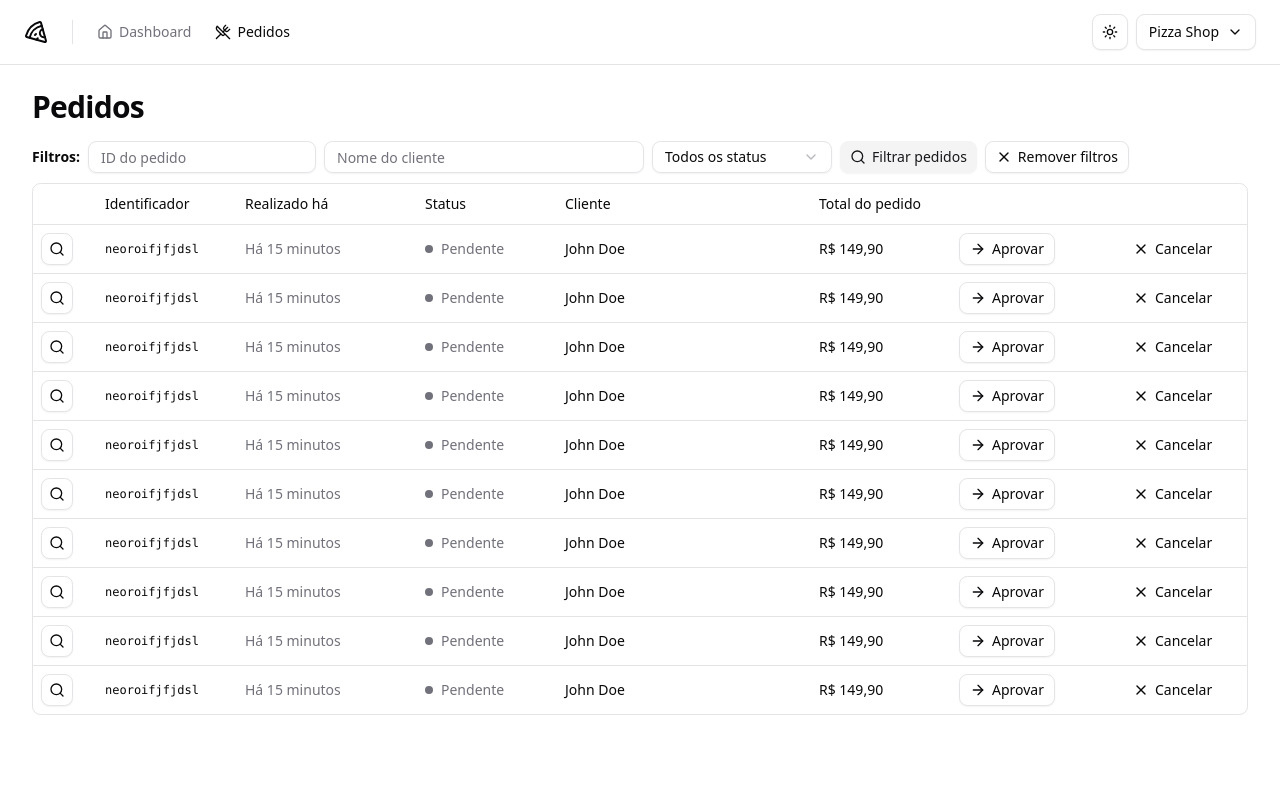
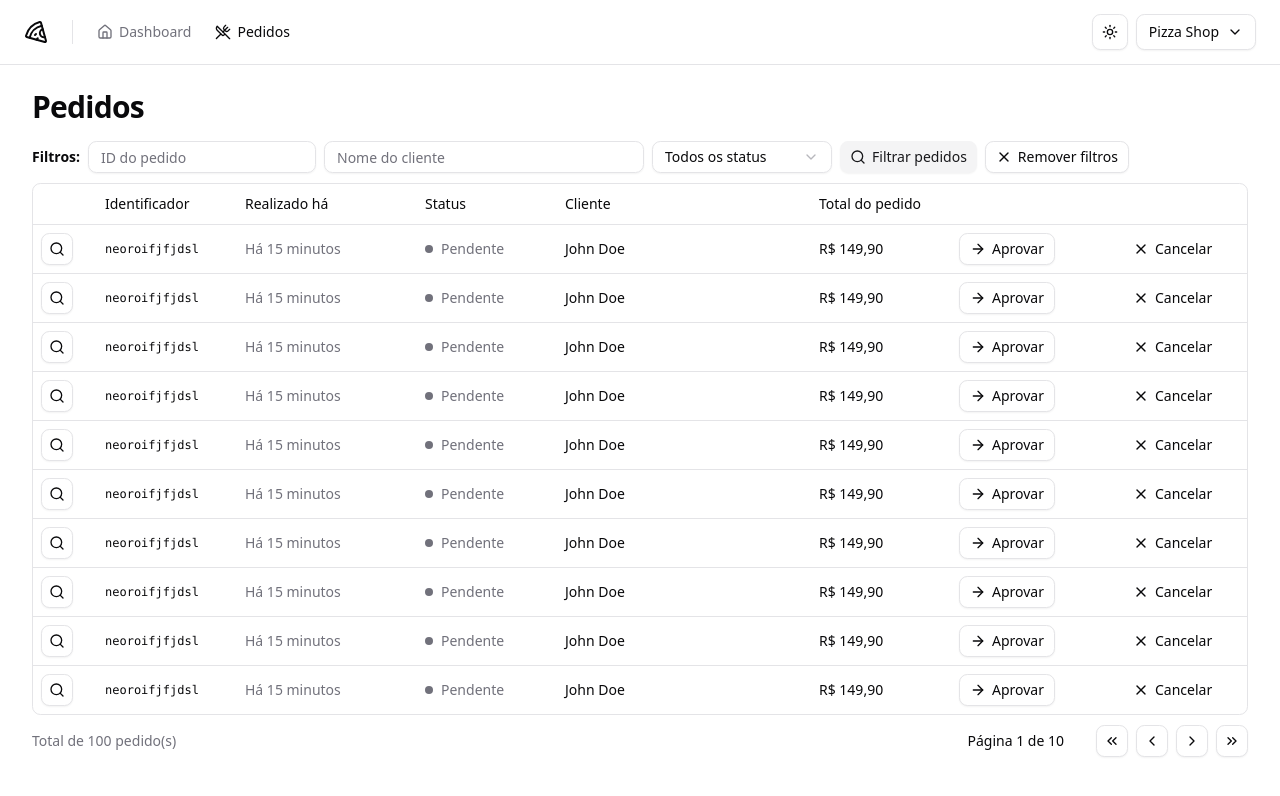
Before and after one commit to guilherme-s-barros/04-pizzashop-web, a React (Vite) app: page /orders in a window 1280 px wide. Shown: the top 796 px of the page. Built offline with nearby package versions, Linux system fonts and the light colour scheme.

Commit message:
Componente: Paginação

```diff
--- /dev/null
+++ b/src/components/pagination.tsx
@@ -0,0 +1,58 @@
+import {
+	ChevronLeftIcon,
+	ChevronRightIcon,
+	ChevronsLeftIcon,
+	ChevronsRightIcon,
+} from 'lucide-react'
+
+import { Button } from './ui/button'
+
+interface PaginationProps {
+	pageIndex: number
+	totalCount: number
+	perPage: number
+}
+
+export function Pagination({
+	pageIndex,
+	perPage,
+	totalCount,
+}: PaginationProps) {
+	const pages = Math.ceil(totalCount / (perPage || 1))
+
+	return (
+		<div className="flex items-center justify-between">
+			<span className="text-sm text-muted-foreground">
+				Total de {totalCount} pedido(s)
+			</span>
+
+			<div className="flex items-center gap-6 lg:gap-8">
+				<span className="text-sm font-medium">
+					Página {pageIndex + 1} de {pages}
+				</span>
+
+				<div className="flex items-center gap-2">
+					<Button variant="outline" size="icon-sm">
+						<ChevronsLeftIcon />
+						<span className="sr-only">Ir à primeira página</span>
+					</Button>
+
+					<Button variant="outline" size="icon-sm">
+						<ChevronLeftIcon />
+						<span className="sr-only">Ir à página anterior</span>
+					</Button>
+
+					<Button variant="outline" size="icon-sm">
+						<ChevronRightIcon />
+						<span className="sr-only">Ir à próxima página</span>
+					</Button>
+
+					<Button variant="outline" size="icon-sm">
+						<ChevronsRightIcon />
+						<span className="sr-only">Ir à última página</span>
+					</Button>
+				</div>
+			</div>
+		</div>
+	)
+}
--- a/src/pages/app/orders/index.tsx
+++ b/src/pages/app/orders/index.tsx
@@ -1,5 +1,6 @@
 import { Helmet } from 'react-helmet-async'
 
+import { Pagination } from '@/components/pagination'
 import {
 	Table,
 	TableBody,
@@ -17,7 +18,6 @@ export function Orders() {
 
 			<div className="flex flex-col gap-4">
 				<h1 className="text-3xl font-bold tracking-tight">Pedidos</h1>
-			</div>
 
 				<div className="space-y-2.5">
 					<OrderTableFilters />
@@ -38,10 +38,15 @@ export function Orders() {
 							</TableHeader>
 							<TableBody>
 								{Array.from({ length: 10 }).map(() => {
-								return <OrderTableRow key={Date.now()} />
+									return (
+										<OrderTableRow key={Date.now() + Math.random() * 1000} />
+									)
 								})}
 							</TableBody>
 						</Table>
+					</div>
+
+					<Pagination pageIndex={0} perPage={10} totalCount={100} />
 				</div>
 			</div>
 		</>
```
Lines whose indentation alone changed are shown as unchanged.
